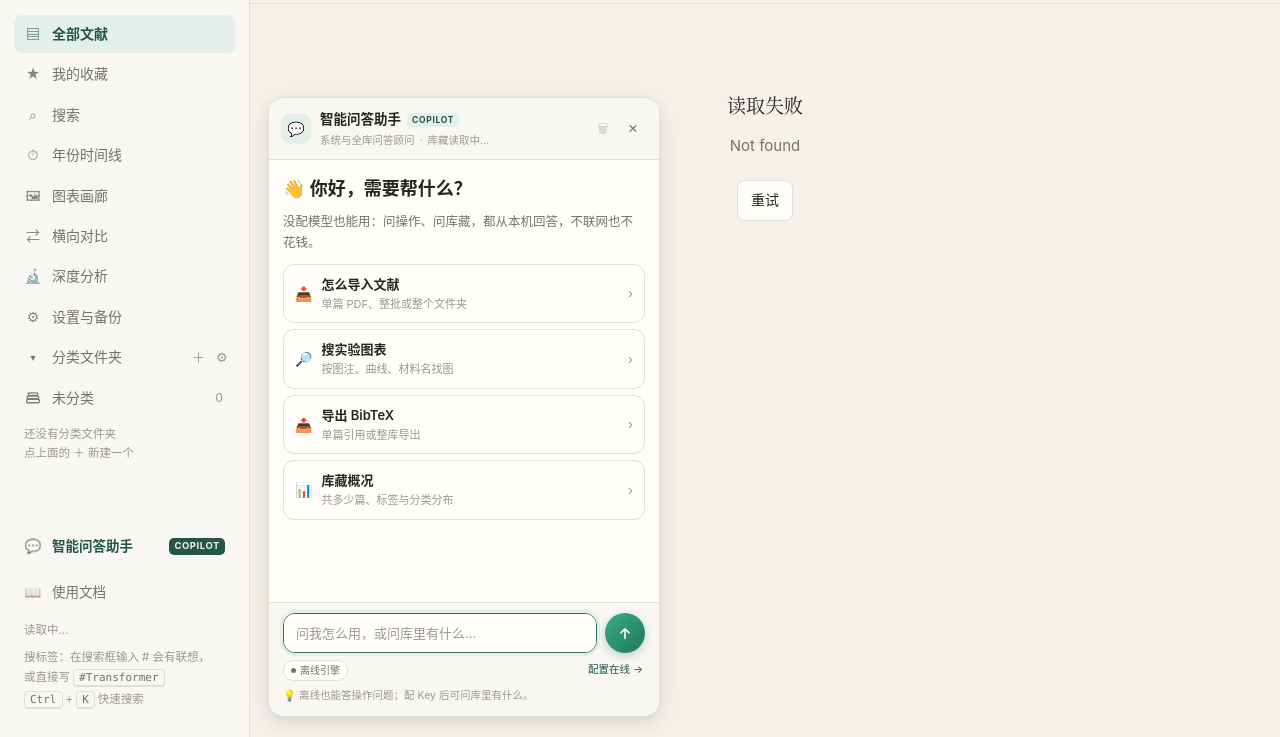
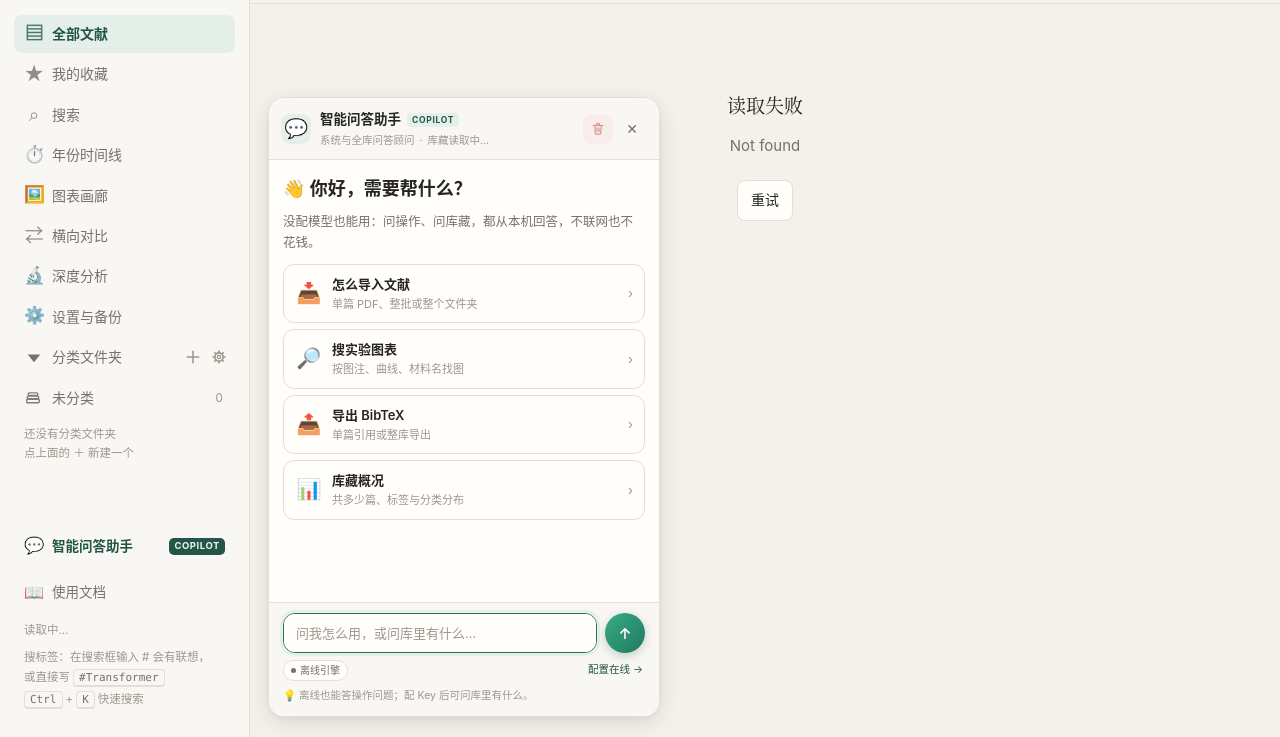
Before and after one commit to PaperLibrary-Developers/PaperLibrary, a plain HTML site: page public/index.html in a window 1280 px wide. Both pictures are taken after a click on the button "打开智能问答助手". Shown: the part 63-800 px from the top of the page. Drawn offline with Linux system fonts and the light colour scheme; no server answers.

Commit message:
图标尺寸统一：跨设备一致，分类文件夹表头三个图标改 SVG
- 新增 --font-emoji + @font-face "PL Emoji"（size-adjust 112%，unicode-range 只接管 emoji 码位），
  修 Windows 上 Segoe UI Emoji 比 Apple/Noto 小一圈、和符号图标（⌕ ⇄ ⚙）大小不齐的问题；
  实测字宽比 1.12，确认 size-adjust 生效
- .nav-ico / .cw-quick-ico / .btn-ico 统一成固定图标列 + 居中 + line-height:1；
  图标列 20px + gap 8px 与原 18px + 10px 等宽，标签仍对齐 x=52；符号类加 .is-sym 单独提一档字号
- 问答助手「清空对话」改红底危险样式（.cw-ico-btn.is-danger）：🗑 换内联 SVG（emoji 染不上红色、
  也不跟字号缩放），按钮 28→30px，禁用态用浅红而非灰底
- 分类文件夹表头：折叠三角 / 加号 / 齿轮改内联 SVG。三角墨迹 4.0×3.5 → 13.0×7.5px
  （▾ 字面只有 0.36em，靠字号放大要 30px 才能看见）；加号、齿轮相对按钮中心的偏移
  +1.75px / +4.75px → 均收敛到 -0.2px（0.2px 为抗锯齿误差）；两个图标按钮补 aria-label

备注：
- 提交范围：public/js/app.mjs、public/js/copilot.mjs、public/js/views/copilot.mjs、public/styles.css
- 有意排除（另一会话「文献批注」功能的在途改动，未提交、未包含）：
  paperlib/routes.py、paperlib/api/annotations.py、test/test_annotations.py、
  public/js/api.mjs、public/js/pdfviewer.mjs、public/js/views/detail.mjs
- 仅本地提交，未推送

```diff
--- a/public/js/app.mjs
+++ b/public/js/app.mjs
@@ -255,6 +255,36 @@ const { h, toast, debounce } = util
 
   /* ---------------- 侧栏 + 顶栏 ---------------- */
 
+  /* 「分类文件夹」表头右侧两个小按钮的图标。
+     原来是＋（全角字符）和 ⚙（emoji）：都靠字体度量排版，在 24px 按钮里并不居中——
+     实测 ⚙ 的墨迹比按钮中心偏右 4.75px、＋ 偏右 1.75px，各系统还不一样。
+     换成内联 SVG 后按 viewBox 居中，位置与大小都确定，也不再受 emoji 字体影响。 */
+  const ICON_PLUS =
+    '<svg viewBox="0 0 24 24" width="18" height="18" aria-hidden="true" focusable="false">' +
+    '<path d="M12 4.4v15.2M4.4 12h15.2" fill="none" stroke="currentColor" stroke-width="2.1" stroke-linecap="round"/>' +
+    '</svg>'
+  const ICON_GEAR =
+    '<svg viewBox="0 0 24 24" width="18" height="18" aria-hidden="true" focusable="false">' +
+    '<circle cx="12" cy="12" r="5.6" fill="none" stroke="currentColor" stroke-width="2.2"/>' +
+    '<circle cx="12" cy="12" r="2.2" fill="none" stroke="currentColor" stroke-width="1.7"/>' +
+    '<path d="M17.7 12h2.3M16.03 7.97 17.66 6.34M12 6.3V4M7.97 7.97 6.34 6.34M6.3 12H4M7.97 16.03 6.34 17.66M12 17.7V20M16.03 16.03 17.66 17.66"' +
+    ' fill="none" stroke="currentColor" stroke-width="2.2" stroke-linecap="round"/>' +
+    '</svg>'
+  /* 折叠三角：▾ 这个字形只有 0.36em 宽，11px 时墨迹才 4px——靠字号放大要 30px 才够看，
+     线框也会被撑开。改用 SVG 三角，尺寸和旋转都自己说了算（收起时 CSS 转 -90°）。 */
+  const ICON_CARET =
+    '<svg viewBox="0 0 24 24" width="20" height="20" aria-hidden="true" focusable="false">' +
+    '<path d="M4.5 9h15l-7.5 9.2z" fill="currentColor"/>' +
+    '</svg>'
+
+  /* 导航图标混着两类字形：彩色 emoji（🖼 🔬 📖）和文字符号（▤ ★ ⌕ ⇄ ⚙）。
+     符号是细线框，同样字号下墨迹比 emoji 小一截，所以打上 is-sym 让 CSS 单独提一档字号，
+     两类图标看起来才一样重——不这么做，Windows 上「搜索 ⌕」会明显比「图表 🖼」小一号。 */
+  const SYMBOL_ICONS = '▤★☆⌕⇄'
+  function icoSpan (ch) {
+    return h('span.nav-ico' + (SYMBOL_ICONS.includes(ch) ? '.is-sym' : ''), ch)
+  }
+
   function navItem (label, hash, icon, count, active, countKey, onNavigate) {
     // 计数元素存进 registry：refreshMeta 之后可以就地更新，不用整块重画侧栏
     const countEl = h('span.count', count == null ? '' : String(count))
@@ -274,7 +304,7 @@ const { h, toast, debounce } = util
         closeDrawer({ deferFocus: true })
       }
     },
-      h('span.nav-ico', icon),
+      icoSpan(icon),
       h('span', label),
       countEl
     )
@@ -381,17 +411,19 @@ const { h, toast, debounce } = util
             title: foldersCollapsed ? '展开分类文件夹' : '收起分类文件夹',
             onclick: ev => toggleFolders(ev.currentTarget)
           },
-            h('span.side-folders-caret', '▾'),
+            h('span.side-folders-caret', { html: ICON_CARET }),
             h('span.side-folders-title', '分类文件夹')
           ),
           h('button.side-folders-btn', {
-            type: 'button', title: '新建文件夹',
+            type: 'button', title: '新建文件夹', 'aria-label': '新建文件夹',
+            html: ICON_PLUS,
             onclick: () => createFolderPrompt(folderTree)
-          }, '＋'),
+          }),
           h('button.side-folders-btn', {
-            type: 'button', title: '管理文件夹（重命名 / 删除）',
+            type: 'button', title: '管理文件夹（重命名 / 删除）', 'aria-label': '管理文件夹',
+            html: ICON_GEAR,
             onclick: () => foldersUi.openFolderManager()
-          }, '⚙')
+          })
         ),
         h('div.side-folders-body', { id: 'side-folders-body' }, folderTree.el)
       ),
@@ -411,7 +443,7 @@ const { h, toast, debounce } = util
             closeDrawer({ deferFocus: true })
           }
         },
-          h('span.nav-ico', '📖'),
+          icoSpan('📖'),
           h('span', '使用文档')
         ),
         h('div.side-foot',
--- a/public/js/copilot.mjs
+++ b/public/js/copilot.mjs
@@ -37,6 +37,12 @@ const CHIPS = [
 const ICON_SEND =
   '<svg viewBox="0 0 24 24" width="18" height="18" aria-hidden="true" focusable="false">' +
   '<path d="M12 19.2V6.6M6.6 11.8 12 6.4l5.4 5.4" fill="none" stroke="currentColor" stroke-width="2.1" stroke-linecap="round" stroke-linejoin="round"/>' +
+  '</svg>'
+/* 清空对话：垃圾桶也用 SVG。🗑 在 Windows 上是灰蓝色 emoji，套不进红色的危险色，
+   而且各系统字面大小差一截；描边图标能直接吃 currentColor。 */
+const ICON_TRASH =
+  '<svg viewBox="0 0 24 24" width="16" height="16" aria-hidden="true" focusable="false">' +
+  '<path d="M4.8 6.7h14.4M9.5 6.7V5.4c0-.8.7-1.5 1.5-1.5h2c.8 0 1.5.7 1.5 1.5v1.3M7.1 6.7l.8 11.3c.1.9.8 1.6 1.7 1.6h4.8c.9 0 1.6-.7 1.7-1.6l.8-11.3M10.4 10.2v5.4M13.6 10.2v5.4" fill="none" stroke="currentColor" stroke-width="1.7" stroke-linecap="round" stroke-linejoin="round"/>' +
   '</svg>'
 
 /** 会话：跨页保留，刷新清空 */
@@ -397,12 +403,14 @@ function buildDock () {
     onclick: () => submit()
   })
 
-  const clear = h('button.cw-ico-btn', {
+  // 清空对话：红底的危险操作按钮，图标走 SVG（emoji 没法染色，也不跟字号一起缩放）
+  const clear = h('button.cw-ico-btn.is-danger', {
     type: 'button',
+    html: ICON_TRASH,
     title: '清空对话记录（不影响文献库）',
     'aria-label': '清空对话',
     onclick: clearChat
-  }, '🗑')
+  })
 
   const close = h('button.cw-ico-btn', {
     type: 'button',
--- a/public/js/views/copilot.mjs
+++ b/public/js/views/copilot.mjs
@@ -169,7 +169,7 @@ import { QUICK_START, FAQ_GROUPS, matchFaq } from '../faq.mjs'
       title: item.q,
       onclick: () => submit(item.q)
     },
-      h('span', item.icon),
+      h('span.btn-ico', item.icon),
       h('span', item.label)
     )))
 
--- a/public/styles.css
+++ b/public/styles.css
@@ -37,6 +37,8 @@
   --font-sans: -apple-system, BlinkMacSystemFont, "Segoe UI", "PingFang SC", "Hiragino Sans GB", "Microsoft YaHei UI", "Microsoft YaHei", "Source Han Sans SC", "Noto Sans CJK SC", sans-serif;
   --font-serif: "Iowan Old Style", "Palatino Linotype", Palatino, "Source Han Serif SC", "Noto Serif CJK SC", "Songti SC", "SimSun", Georgia, serif;
   --font-mono: ui-monospace, "SFMono-Regular", "Cascadia Mono", Consolas, "Liberation Mono", monospace;
+  /* 图标专用：PL Emoji 是下面的 @font-face（size-adjust 过的一层），其余是系统 emoji 兜底 */
+  --font-emoji: "PL Emoji", "Apple Color Emoji", "Segoe UI Emoji", "Noto Color Emoji", "Segoe UI Symbol", sans-serif;
 }
 
 html[data-theme="night"] {
@@ -243,13 +245,45 @@ body.side-collapsed .sidebar { transform: translateX(-100%); }
 
 .nav { display: flex; flex-direction: column; gap: 2px; margin-top: 16px; }
 .nav-item {
-  display: flex; align-items: center; gap: 10px; padding: 8px 10px; border-radius: var(--radius-sm);
+  display: flex; align-items: center; gap: 8px; padding: 8px 10px; border-radius: var(--radius-sm);
   color: var(--muted); font-size: 14px; border: 0; background: transparent; width: 100%; text-align: left;
 }
 .nav-item:hover { background: var(--surface-3); color: var(--text); }
 .nav-item.active { background: var(--accent-soft); color: var(--accent-text); font-weight: 600; }
 .nav-item .count { margin-left: auto; font-size: 12px; color: var(--faint); font-variant-numeric: tabular-nums; }
-.nav-ico { width: 18px; text-align: center; opacity: .85; }
+
+/* ---------- 小图标统一（导航行、按钮前的 emoji / 符号） ----------
+   emoji 的墨迹只占字号的 ~0.8，而且各系统不一：Segoe UI Emoji 明显偏小、
+   Apple 与 Noto 偏大——同一个 14px 在 Windows 上看着像 11px，就是「图标偏小」的来源。
+   两层处理：
+   1) @font-face 给 emoji 单独一个 size-adjust 过的字族，只接管 unicode-range 里的 emoji 码位；
+      文字与符号（⌕ ⚙ ⇄ ▾ ★ ＋）不在 emoji 字体里，会落到后面的系统字体，仍是原大小，
+      于是 emoji 与符号凑到同一档视觉重量。
+   2) 统一 20px 方框 + 居中 + line-height:1：占位稳定，不随字体基线上下浮动。
+   图标列 20px + gap 8px 与原来的 18px + 10px 等宽，标签文字仍对齐在同一条竖线上。 */
+@font-face {
+  font-family: "PL Emoji";
+  src: local("Segoe UI Emoji"), local("Apple Color Emoji"), local("Noto Color Emoji");
+  size-adjust: 112%;
+  unicode-range: U+2190-21FF, U+2300-23FF, U+2600-27BF, U+2B00-2BFF, U+1F000-1FAFF, U+FE0F;
+}
+.nav-ico, .cw-quick-ico, .btn-ico {
+  flex: none;
+  display: inline-grid; place-items: center;
+  width: 1.45em; height: 1.45em;
+  font-family: var(--font-emoji);
+  font-size: 1.08em; line-height: 1;
+  font-variant-emoji: emoji;
+  opacity: .92;
+}
+/* 侧栏图标列锁死 20px：加上 gap 8px 正好等于原来的 18+10，
+   「分类文件夹」与各个导航项的标签文字仍然对齐在同一条竖线上 */
+.nav-ico { width: 20px; height: 20px; }
+/* ⌕ ⇄ ⚙ ★ ▾ ＋ 这类是「文字符号」不是彩色 emoji：字形本身就是细小的线框，
+   同样字号下墨迹比 emoji 小一截，单独提一档字号才和旁边的 emoji 一样重 */
+.nav-ico.is-sym { font-size: 1.34em; opacity: .78; }
+/* 快捷提问行的图标要比图标列更大一号，行高才不显空 */
+.cw-quick-ico { width: 1.55em; height: 1.55em; font-size: 1.2em; }
 
 .side-block { display: flex; flex-direction: column; gap: 8px; }
 .side-title {
@@ -272,18 +306,19 @@ body.side-collapsed .sidebar { transform: translateX(-100%); }
 .side-folders { display: grid; gap: 2px; min-height: 0; }   /* 与 .nav 的 2px 一致 */
 .side-folders-head { display: flex; align-items: center; gap: 2px; padding-right: 4px; }
 /* 表头 = 开关，但排版与导航项完全相同：
-   同样的 14px / 38px 行高 / 10px 内边距，▾ 占 18px 图标列，
+   同样的 14px / 38px 行高 / 10px 内边距，▾ 占 20px 图标列（gap 8px），
    于是「分类文件夹」四个字和「全部文献」这些文字落在同一条竖线（x=52）上。 */
 .side-folders-toggle {
-  flex: 1 1 auto; display: flex; align-items: center; gap: 10px; min-width: 0;
+  flex: 1 1 auto; display: flex; align-items: center; gap: 8px; min-width: 0;
   padding: 8px 10px; border: 0; border-radius: var(--radius-sm);
   background: none; color: var(--muted); font-size: 14px; letter-spacing: normal;
 }
 .side-folders-toggle:hover { background: var(--surface-3); color: var(--text); }
 .side-folders-caret {
-  flex: none; width: 18px; display: grid; place-items: center;
-  font-size: 10px; line-height: 1; transition: transform .16s;
-}
+  flex: none; width: 20px; height: 20px; display: grid; place-items: center;
+  transition: transform .16s;
+}
+.side-folders-caret svg { display: block; }
 .is-collapsed .side-folders-caret { transform: rotate(-90deg); }
 .side-folders-title {
   flex: 1 1 auto; min-width: 0; text-align: left;
@@ -293,9 +328,10 @@ body.side-collapsed .sidebar { transform: translateX(-100%); }
 /* 收起时整块树消失，不留空白；展开后把 gap 补回来 */
 .is-collapsed .side-folders-body { display: none; }
 .side-folders-btn {
-  width: 22px; height: 22px; display: grid; place-items: center; border-radius: 6px;
-  border: 1px solid transparent; background: none; color: var(--faint); font-size: 13px; line-height: 1;
-}
+  width: 24px; height: 24px; padding: 0; display: grid; place-items: center; border-radius: 6px;
+  border: 1px solid transparent; background: none; color: var(--faint);
+}
+.side-folders-btn svg { display: block; }
 .side-folders-btn:hover { background: var(--surface-3); color: var(--accent-text); border-color: var(--border); }
 
 .fld-tree { display: grid; gap: 1px; min-width: 0; }
@@ -441,7 +477,7 @@ body.side-collapsed .sidebar { transform: translateX(-100%); }
 .side-bottom { margin-top: auto; display: grid; gap: 9px; }
 /* 使用文档入口：位置在底部、样式沿用导航项（含激活态），但不占功能导航那条主线 */
 .side-doc {
-  display: flex; align-items: center; gap: 10px; width: 100%; text-align: left;
+  display: flex; align-items: center; gap: 8px; width: 100%; text-align: left;
   padding: 8px 10px; border: 0; border-radius: var(--radius-sm);
   background: none; color: var(--muted); font-size: 13.5px;
 }
@@ -496,7 +532,8 @@ body.side-collapsed .cw { left: 18px; }
 }
 .cw-head-ico {
   flex: none; width: 30px; height: 30px; border-radius: 9px; display: grid; place-items: center;
-  background: var(--accent-soft); color: var(--accent-text); font-size: 14px;
+  background: var(--accent-soft); color: var(--accent-text);
+  font-family: var(--font-emoji); font-size: 17px; line-height: 1;
 }
 .cw-head-text { min-width: 0; display: grid; gap: 2px; }
 .cw-title { display: flex; align-items: center; gap: 6px; font-size: 13.5px; font-weight: 650; color: var(--text); }
@@ -508,12 +545,30 @@ body.side-collapsed .cw { left: 18px; }
 .cw-sub-t { overflow: hidden; text-overflow: ellipsis; white-space: nowrap; }
 .cw-sub-dot { flex: none; }
 .cw-sub { flex: none; font-variant-numeric: tabular-nums; }
-.cw-head-actions { margin-left: auto; flex: none; display: flex; gap: 2px; }
+.cw-head-actions { margin-left: auto; flex: none; display: flex; gap: 4px; }
 .cw-ico-btn {
-  width: 28px; height: 28px; border-radius: 8px; border: 0; background: none;
-  color: var(--muted); font-size: 12.5px; line-height: 1; display: grid; place-items: center;
+  width: 30px; height: 30px; border-radius: 9px; border: 0; background: none;
+  color: var(--muted); font-size: 14px; line-height: 1; display: grid; place-items: center;
 }
 .cw-ico-btn:hover:not(:disabled) { background: var(--surface-3); color: var(--text); }
+/* 清空对话 = 删数据，给红底做提示；禁用（没对话）时退回灰底，免得一直挂着一块红 */
+.cw-ico-btn.is-danger {
+  background: var(--danger-soft); color: var(--danger);
+  border: 1px solid color-mix(in srgb, var(--danger) 26%, transparent);
+}
+.cw-ico-btn.is-danger:hover:not(:disabled) {
+  background: color-mix(in srgb, var(--danger) 14%, var(--danger-soft));
+  border-color: color-mix(in srgb, var(--danger) 42%, transparent);
+  color: var(--danger);
+}
+/* 禁用（还没有对话）时也别退回灰底：淡一档的红仍在提示「这里是清空」。
+   opacity: 1 是有意的——下面通用的 :disabled 会把透明度压到 .35，红底就看不见了。 */
+.cw-ico-btn.is-danger:disabled {
+  background: color-mix(in srgb, var(--danger) 9%, var(--surface));
+  color: color-mix(in srgb, var(--danger) 55%, transparent);
+  border-color: transparent;
+  opacity: 1;
+}
 .cw-ico-btn:disabled { opacity: .35; cursor: default; }
 
 .cw-log {
@@ -536,7 +591,7 @@ body.side-collapsed .cw { left: 18px; }
   border-color: color-mix(in srgb, var(--accent) 34%, transparent); background: var(--accent-soft);
 }
 .cw-quick:hover .cw-quick-t { color: var(--accent-text); }
-.cw-quick-ico { flex: none; font-size: 14px; line-height: 1; }
+/* 图标尺寸/字体统一在文件开头的「小图标统一」一节，这里只管间距 */
 .cw-quick-text { flex: 1 1 auto; min-width: 0; display: grid; gap: 1px; }
 .cw-quick-t { font-size: 13px; font-weight: 600; overflow: hidden; text-overflow: ellipsis; white-space: nowrap; }
 .cw-quick-d { font-size: 11px; color: var(--faint); overflow: hidden; text-overflow: ellipsis; white-space: nowrap; }
```
